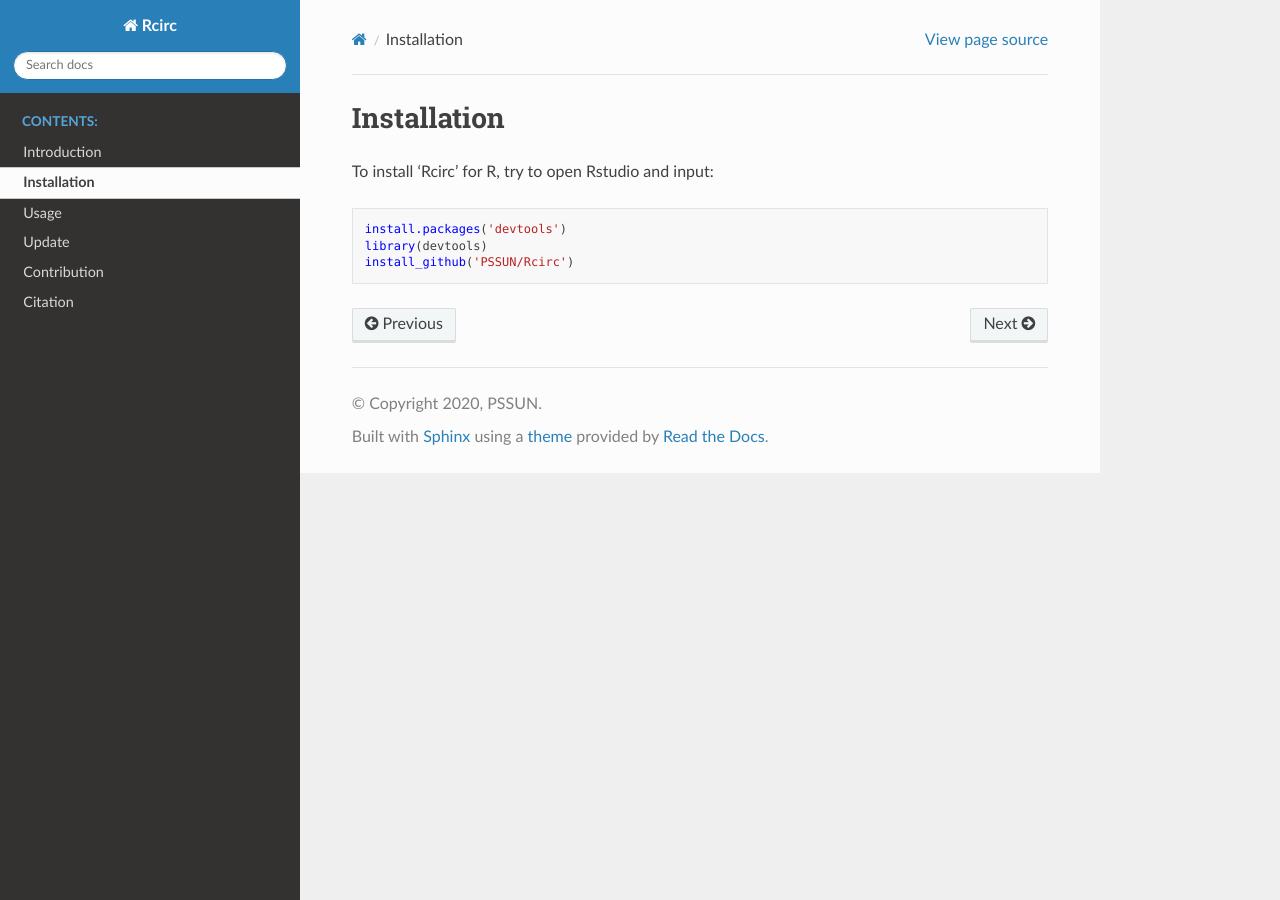
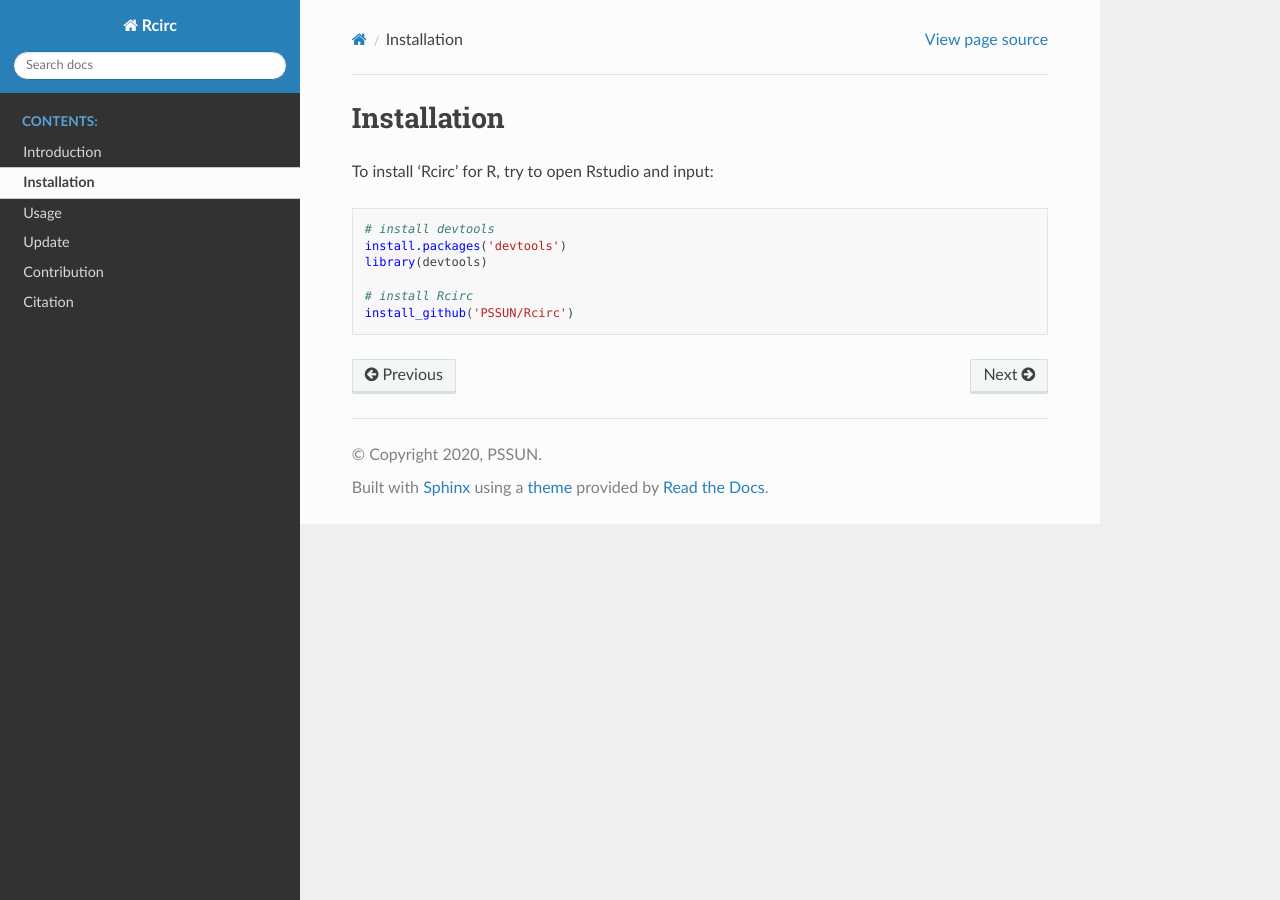
Before and after one commit to PSSUN/Rcirc_doc, a Sphinx documentation site: the page built from source/Installation/Installation.md, in a window 1280 px wide. Built offline with Sphinx 7.4.7 and the Read the Docs theme 2.0.0, drawn with Linux system fonts in a browser that asks for light colours.

Commit message:
Update Installation.md

````diff
--- a/source/Installation/Installation.md
+++ b/source/Installation/Installation.md
@@ -2,7 +2,10 @@
 
 To install 'Rcirc' for R, try to open Rstudio and input:
 ```R
+# install devtools
 install.packages('devtools')
 library(devtools)
+
+# install Rcirc
 install_github('PSSUN/Rcirc')
 ```
````
